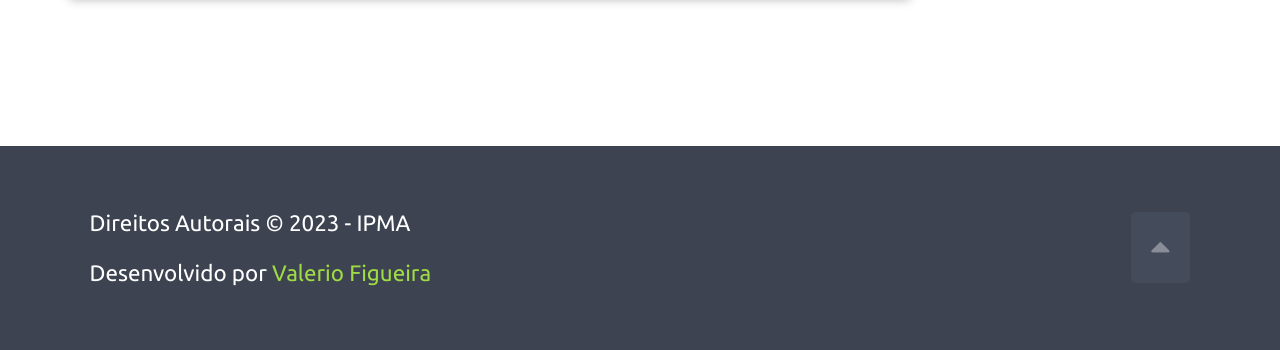
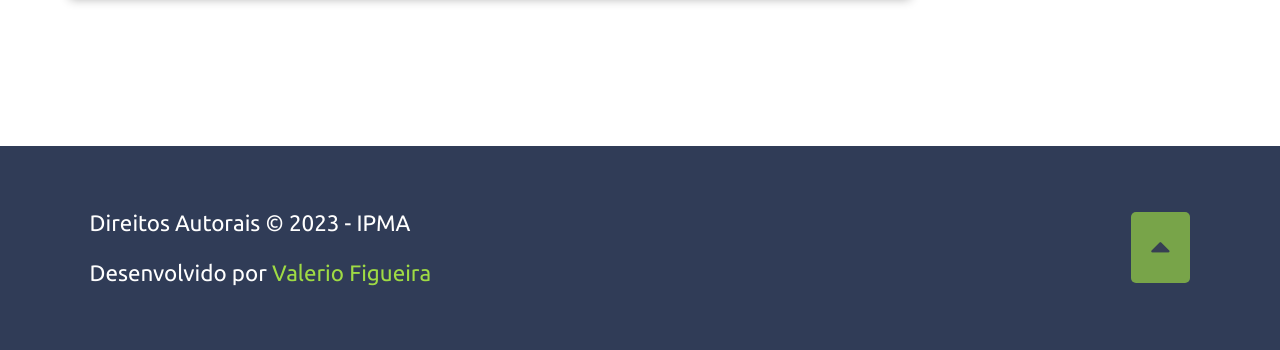
Before and after one commit to valerio-figueira/IPMA, a PHP site: page /contato.html in a window 1280 px wide. Shown: the part 941-1291 px from the top of the page. Run offline with PHP 8.4, Linux system fonts and the light colour scheme.

Commit message:
colours changed

```diff
--- a/css/style.css
+++ b/css/style.css
@@ -5,19 +5,20 @@
 
 
 :root{
-    --anchor-color: #699f18;
-    --anchor-hover: #306b08;
+    --anchor-color: #303c57;
+    --anchor-hover: #45ab55;
     --sooth-gray: #f1f9fc;
     --gray-color: #e3e3e3;
     --light-yellow: #D6D58E;
     --light-green: #9fdb44;
     --dark-green: #74c100;
-    --dark-gray: #3d4351;
+    --dark-gray: #303c57;
     --light-gray: #898d98;
     --white: #ffffff;
     --nav-hover: #444c5b;
-    --nav-dropdown-hover: #303645;
+    --nav-dropdown-hover: #283147;
     --nav-dropdown-content-hover: #373f53;
+    --active-color: #313846;
 
     --font-color: #373f53;
     --font-hover: #222f52;
@@ -131,7 +132,7 @@ header a:hover{
     color: var(--light-green);
 }
 header .title-container h1{
-    color: var(--sooth-gray);
+    color: var(--light-green);
 }
 header .title-container *:hover{
     color: var(--light-green);
@@ -175,7 +176,7 @@ nav.navbar .dropdown .dropbtn.active{
     color: var(--light-green);
 }
 nav.navbar .dropdown .dropdown-content a.active{
-    background-color: var(--nav-dropdown-hover);
+    background-color: var(--active-color);
 }
 
 /* NAVBAR DROPDOWN */
@@ -872,13 +873,14 @@ footer .box{
 }
 footer .scrolltop{
     font-size: 2rem;
-    color: var(--light-gray);
-    background-color: #444c5b;
+    color: var(--font-color);
+    background-color: #9fdb44a8;
     padding: 1.1rem 1.3rem 1.3rem;
     border-radius: 5px;
 }
 footer .scrolltop:hover{
-    color: var(--light-green);
+    color: var(--font-hover);
+    background-color: #9fdb44;
 }
 
 
```
